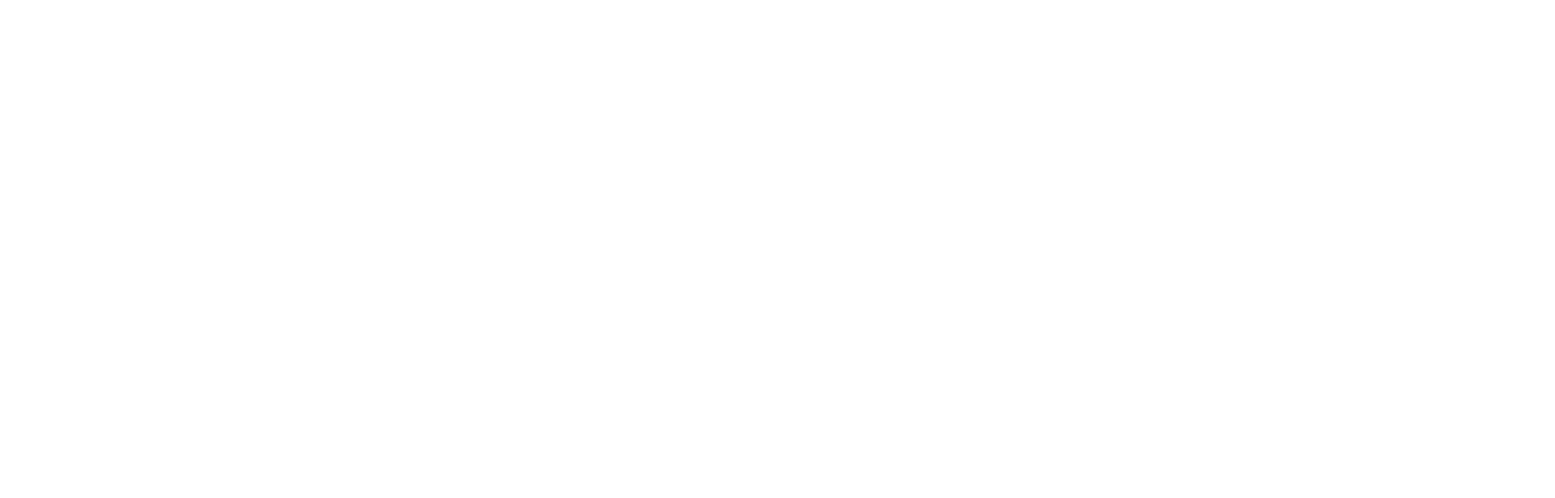
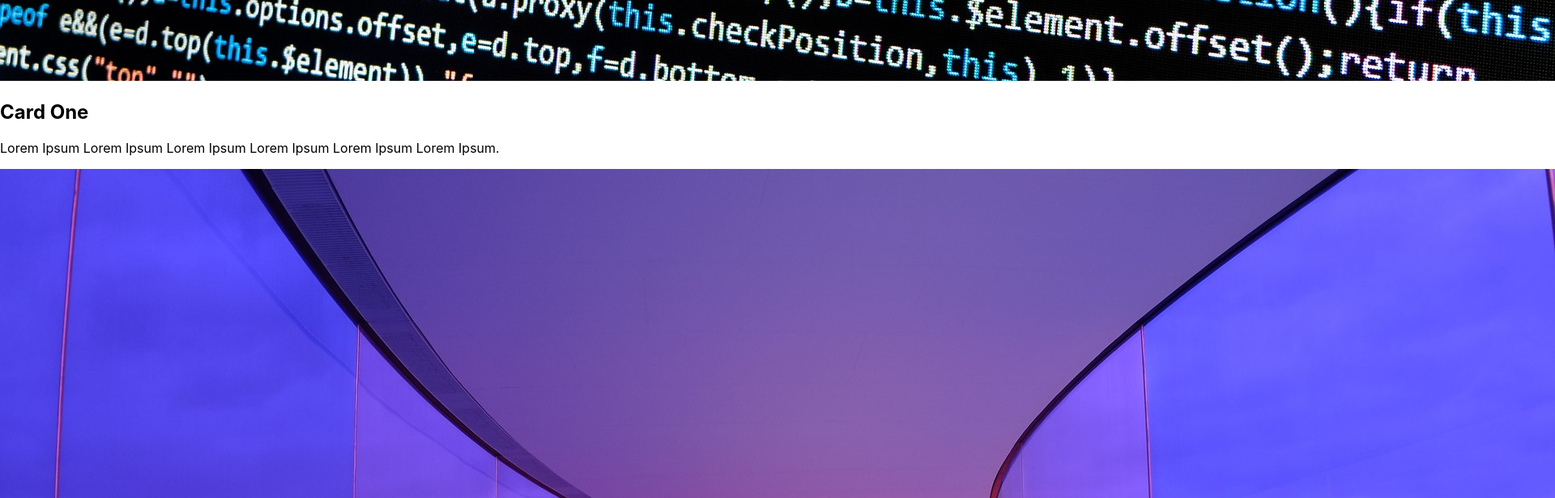
Before and after one commit to J-McKinney/AnimeJS, a React (Create React App) app: page / in a window 1280 px wide. Shown: the part 1180-1796 px from the top of the page at 81% size, 1920 px wide, since content can reach past the window. Before the commit the page ends 800 px from the top, so only its background shows below. Built offline with nearby package versions, Linux system fonts and the light colour scheme.

Commit message:
yay got props working and the images are showinggit add .!

```diff
--- a/src/Components/CardSlide/CardSlide.js
+++ b/src/Components/CardSlide/CardSlide.js
@@ -4,7 +4,15 @@ import Styles from "./CardSlide.module.css";
 function CardSlide(props) {
   return (
     <>
-      <div className={Styles.card}></div>
+      <div className={Styles.card}>
+        <div className={Styles.imgBx}>
+          <img src={props.img} alt={props.imgAlt} />
+        </div>
+        <div className={Styles.content}>
+          <h2 className={Styles.h2}>{props.cardTitle}</h2>
+          <p className={Styles.p}>{props.cardP}</p>
+        </div>
+      </div>
     </>
   );
 }
--- a/src/Pages/CardSlideFX/CardSlideFX.js
+++ b/src/Pages/CardSlideFX/CardSlideFX.js
@@ -1,11 +1,34 @@
 import React from "react";
+import CardSlide from "../../Components/CardSlide/CardSlide";
+import Code from "../../images/code.jpg";
+import Design from "../../images/design.jpg";
+import Launch from "../../images/launch.jpg";
 import Styles from "./CardSlideFX.module.css";
 
 const CardSlideFX = () => {
   return (
     <>
       <div className={Styles.wrapper}>
-        <div className={Styles.container}></div>
+        <div className={Styles.container}>
+          <CardSlide
+            img={Code}
+            imgAlt="Code Image"
+            cardTitle="Card One"
+            cardP="Lorem Ipsum Lorem Ipsum Lorem Ipsum Lorem Ipsum Lorem Ipsum Lorem Ipsum."
+          />
+          <CardSlide
+            img={Design}
+            imgAlt="Design Image"
+            cardTitle="Card Two"
+            cardP="Lorem Ipsum Lorem Ipsum Lorem Ipsum Lorem Ipsum Lorem Ipsum Lorem Ipsum."
+          />
+          <CardSlide
+            img={Launch}
+            imgAlt="Launch Image"
+            cardTitle="Card Three"
+            cardP="Lorem Ipsum Lorem Ipsum Lorem Ipsum Lorem Ipsum Lorem Ipsum Lorem Ipsum."
+          />
+        </div>
       </div>
     </>
   );
```
